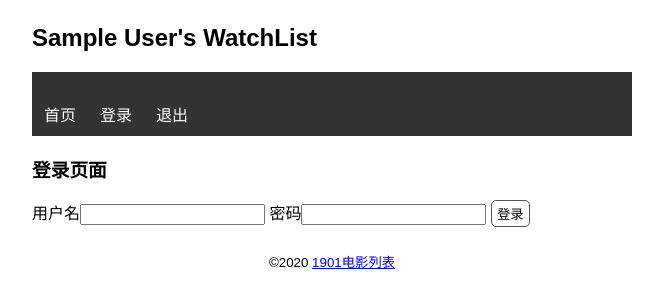
After one commit to pony-8/flask1901, a Flask app: page /login in a window 1280 px wide. The commit adds this page. Shown: the part 100-408 px from the top of the page, without its empty margins (308-971 px from the left). Run offline with Flask 2, Linux system fonts and the light colour scheme; tables that the repository leaves empty hold one stand-in row (values such as "Sample post").

Commit message:
注册登录退出

```diff
--- a/day1/watchlist/app.py
+++ b/day1/watchlist/app.py
@@ -1,10 +1,11 @@
-import os
-import sys
+import os,sys
+from flask import Flask
+from flask import render_template,flash,redirect,request,url_for
+from werkzeug.security import generate_password_hash,check_password_hash
+from flask_sqlalchemy import SQLAlchemy     #导入扩展类
 import click
+from flask_login import LoginManager,UserMixin,login_user,logout_user,login_required
 
-from flask import Flask,render_template,flash,redirect,request,url_for
-#导入扩展类
-from flask_sqlalchemy import SQLAlchemy
 
 WIN = sys.platform.startswith('win')
 if WIN:
@@ -14,136 +15,183 @@ else:
 
 app = Flask(__name__)
 
-#Windows下写法
-app.config['SQLALCHEMY_DATABASE_URI'] = prefix + os.path.join(app.root_path,'data.db')
-
-#关闭了修改模型的监控
-app.config['SQLALCHEMY_TRACK_MODIFICATIONS'] = False
-
+# app.config['SQLALCHEMY_DATABASE_URI'] = 'sqlite:////'+os.path.join(app.root_path,'data.db')      #linux
+app.config['SQLALCHEMY_DATABASE_URI'] = 'sqlite:///'+os.path.join(app.root_path,'data.db')     #windows
+app.config['SQLALCHEMY_TRACK_MODIFICATIONS'] = False    # 关闭了对模型修改的监控
 app.config['SECRET_KEY'] = 'watchlist_dev'
 
+db = SQLAlchemy(app)    # 初始化扩展，传入程序实例app
+login_manager = LoginManager(app)   #实例化登录扩展类
 
-#初始化扩展，传入程序实例app
-db = SQLAlchemy(app)
+@login_manager.user_loader
+def load_user(user_id):
+    user = User.query.get(int(user_id))
+    return user
 
-#models.py
-class User(db.Model):
+# models
+class User(db.Model,UserMixin):
     id = db.Column(db.Integer,primary_key=True)
     name = db.Column(db.String(20))
+    username = db.Column(db.String(20))
+    password_hash = db.Column(db.String(128))
+
+    def set_password(self,password):
+        self.password_hash = generate_password_hash(password)
+    def validate_password(self,password):
+        return check_password_hash(self.password_hash,password)
 
 class Movie(db.Model):
     id = db.Column(db.Integer,primary_key=True)
     title = db.Column(db.String(60))
     year = db.Column(db.String(4))
 
-#模板上下文处理函数
+# # 模板上下文处理函数
 @app.context_processor
 def common_user():
-
     user = User.query.first()
     return dict(user=user)
 
-#views.py
-
-#首页
+#views    添加
 @app.route('/',methods=['GET','POST'])
 # @app.route('/index')
 # @app.route('/home')
-
 def index():
-
-    # user = User.query.first()
     if request.method == 'POST':
-        #request在请求触发的时候才会包含数据
+        # request在请求触发的时候才会包含数据
         title = request.form.get('title')
         year = request.form.get('year')
-        #验证数据符不符合要求
+        # 验证数据
         if not title or not year or len(year)>4 or len(title)>60:
-            flash('不能为空或最大长度')
+            flash('不能为空或超过最大长度')
             return redirect(url_for('index'))
-
-        #保存表单数据
+        # 保存表单数据
         movie = Movie(title=title,year=year)
         db.session.add(movie)
         db.session.commit()
         flash('创建成功')
-
         return redirect(url_for('index'))
 
     movies = Movie.query.all()
+    return render_template("index.html",movies=movies)
 
-    return render_template('index.html',movies=movies)
-
-#编辑页面
+#更新修改
 @app.route('/movie/edit/<int:movie_id>',methods=['GET','POST'])
 def edit(movie_id):
     movie = Movie.query.get_or_404(movie_id)
     if request.method == 'POST':
         title = request.form['title']
         year = request.form['year']
-
-        #验证数据符不符合要求
+        # 验证数据
         if not title or not year or len(year)>4 or len(title)>60:
-            flash('不能为空或最大长度')
+            flash('不能为空或超过最大长度')
             return redirect(url_for('index'))
         movie.title = title
         movie.year = year
         db.session.commit()
-        flash("更新完成")
+        flash('更新完成')
         return redirect(url_for('index'))
 
     return render_template('edit.html',movie=movie)
 
-# 删除
-@app.route('/movie/delete/<int:movie_id>',methods=['GET','POST'])
+
+# 删除电影信息
+@app.route('/movie/delete/<int:movie_id>',methods=['POST'])
+@login_required
 def delete(movie_id):
     movie = Movie.query.get_or_404(movie_id)
     db.session.delete(movie)
     db.session.commit()
-    flash("删除完成")
+    flash('删除成功')
     return redirect(url_for('index'))
 
 
+# 登录
+@app.route('/login',methods=['GET','POST'])
+def login():
+    if request.method == 'POST':
+        # request在请求触发的时候才会包含数据
+        username = request.form.get('username')
+        password = request.form.get('password')
+        # 验证数据
+        if not username or not password:
+            flash('输入错误')
+            return redirect(url_for('login'))
+        # 和数据库中的信息进行比对验证
+        user = User.query.first()
+        if user.username == username and user.validate_password(password):
+            login_user(user)
+            flash('登录成功')
+            return redirect(url_for('index'))
+        flash('用户名或者密码错误')
+        return redirect(url_for('login'))
 
-# # 动态url
-# @app.route('/index/<name>')
-# def home(name):
-#     return "<h1>hello,Flask,%s</h1>" %name
+    return render_template("login.html")
 
-#自定义指令
+
+# 登出
+@app.route('/logout')
+@login_required
+def logout():
+    logout_user()
+    flash('拜拜')
+    return redirect(url_for('index'))
+
+
+# 自定义命令
 #新建data.db的数据库初始化命令
-@app.cli.command()  #装饰器，可以注册命令
+@app.cli.command()  # 装饰器，注册命令
 @click.option('--drop',is_flag=True,help="删除后再创建")
-
 def initdb(drop):
     if drop:
         db.drop_all()
     db.create_all()
     click.echo("初始化数据库完成")
 
-#向data.db中写入数据的命令
+# 向data.db中写入数据的命令
 @app.cli.command()
 def forge():
-    name = "pony"
+    name = "中国"
     movies = [
         { "title" : "大赢家" , "year" : "2020" },
-        { "title" : "叶问四" , "year" : "2020" },
+        { "title" : "叶问4" , "year" : "2020" },
         { "title" : "唐人街探案" , "year" : "2020" },
         { "title" : "囧妈" , "year" : "2020" },
+        { "title" : "你麻痹" , "year" : "2020" },
     ]
 
-    user = User(name = name)
+    user = User(name=name)
     db.session.add(user)
-
     for m in movies:
         movie = Movie(title=m['title'],year=m['year'])
         db.session.add(movie)
-
     db.session.commit()
     click.echo("插入数据完成")
 
-#错误处理函数
+# 生成管理员账号
+@app.cli.command()
+@click.option('--username',prompt=True,help='管理员账号')
+@click.option('--password',prompt=True,help='管理员密码',hide_input=True,confirmation_prompt=True)
+def admin(username,password):
+    db.create_all()
+    user = User.query.first()
+    if user is not None:
+        click.echo('更新用户信息')
+        user.username = username
+        user.set_password = password
+    else:
+        click.echo('创建用户信息')
+        user = User(username=username,name='Admin')
+        user.set_password(password)
+        db.session.add(user)
+    db.session.commit()
+    click.echo('管理员创建完成')
+
+
+
+# 错误处理函数
 @app.errorhandler(404)
-def page_not_found(e):
+def page_not_found(a):
     # user = User.query.first()
-    return render_template('404.html'),404
+    # 返回模板和状态码
+    # return render_template('404.html',user=user),404
+    return render_template('404.html')
--- a/day1/watchlist/templates/base.html
+++ b/day1/watchlist/templates/base.html
@@ -23,6 +23,19 @@
             <li><a href="{{url_for('index')}}"></a></li>
         </ul>
     </nav>
+    <nav>
+        <ul>
+            <li>
+                <a href="{{url_for('index')}}">首页</a>
+            </li>
+            <li>
+                <a href="{{url_for('login')}}">登录</a>
+            </li>
+            <li>
+                <a href="{{url_for('logout')}}">退出</a>
+            </li>
+        </ul>
+    </nav>
 
     {% block content %}{% endblock %}
     <footer>
--- a/day1/watchlist/templates/index.html
+++ b/day1/watchlist/templates/index.html
@@ -22,7 +22,7 @@
 
         <span class="float-right">
             <form action="{{url_for('delete',movie_id=movie.id)}}" method="POST">
-                <input type="submit" name="delete" value="删除" onclick="return confirm('确定要删除吗？')">
+                <input class="btn" type="submit" name="delete" value="删除" onclick="return confirm('确定要删除吗？')">
             </form>
         </span>
 
--- /dev/null
+++ b/day1/watchlist/templates/login.html
@@ -0,0 +1,10 @@
+{% extends 'base.html'%}
+
+{% block content %}
+<h3>登录页面</h3>
+<form method="POST">
+    用户名<input type="text" name="username" autocomplete="off" required>
+    密码<input type="text" name="password" autocomplete="off" required>
+    <input type="submit" class="btn" name="submit" value="登录">
+</form>
+{% endblock %}
```
